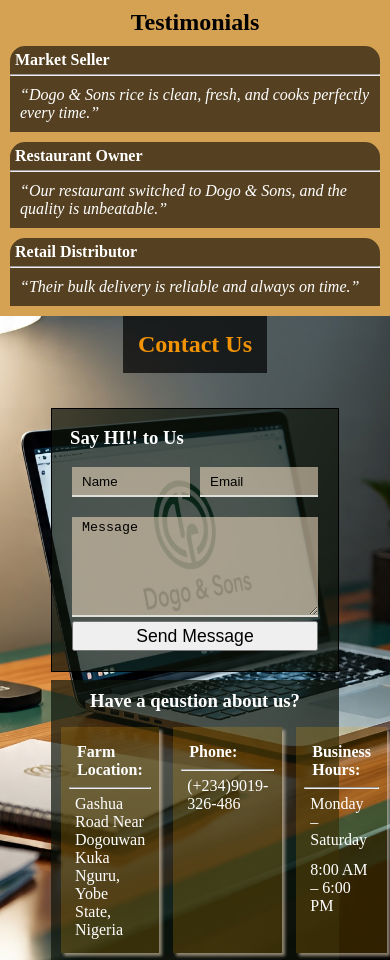
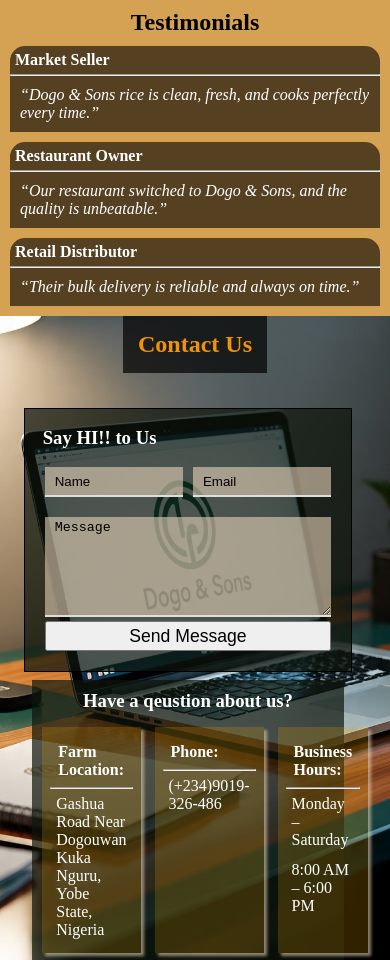
Before and after one commit to BMDogo/Dogo-And-Son-s, a plain HTML site: page index.html in a window 390 px wide. Shown: the part 3913-4873 px from the top of the page. Drawn offline with nearby package versions, Linux system fonts and the light colour scheme.

Commit message:
Restore original styles in farm.css
Restored the original CSS styles for the farm page, including brand colors, layout, and responsive design.

```diff
--- a/farm.css
+++ b/farm.css
@@ -635,6 +635,7 @@ li a:hover{
     background:  rgba(14, 20, 11, 0.7);
     margin-right: 10px;
     height: fit-content;
+    width: 80%;
 }
 .contact-address h3{
     text-align: center;
@@ -705,13 +706,14 @@ section .c-location{
     margin-top: 20px;
     gap: 8px;
     padding: 15px;
+    width: 90%;
     }
    .contact-form{
-     width: 80%;
+     width: 95%;
      margin: auto;
    }
   .contact-address{
-    width: 80%;
+    width: 90%;
     margin: auto;
   }
 }
```
